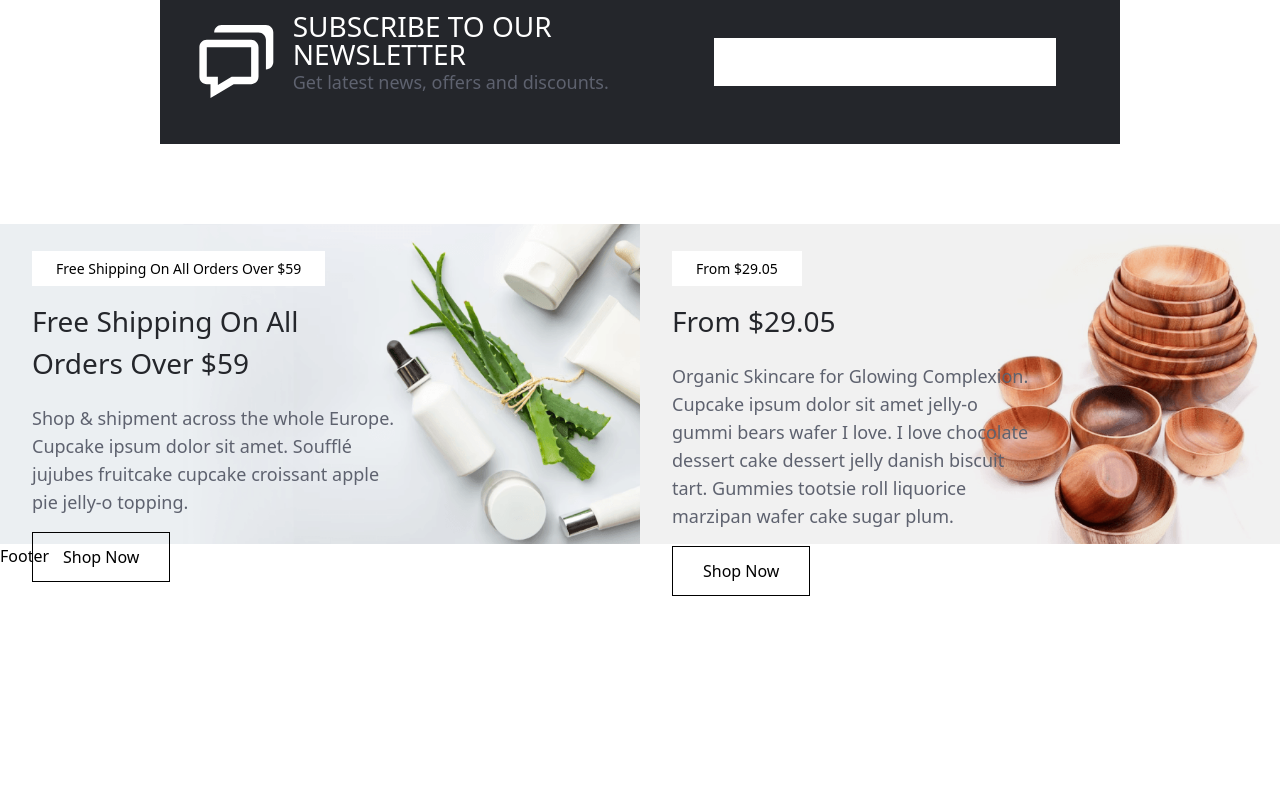
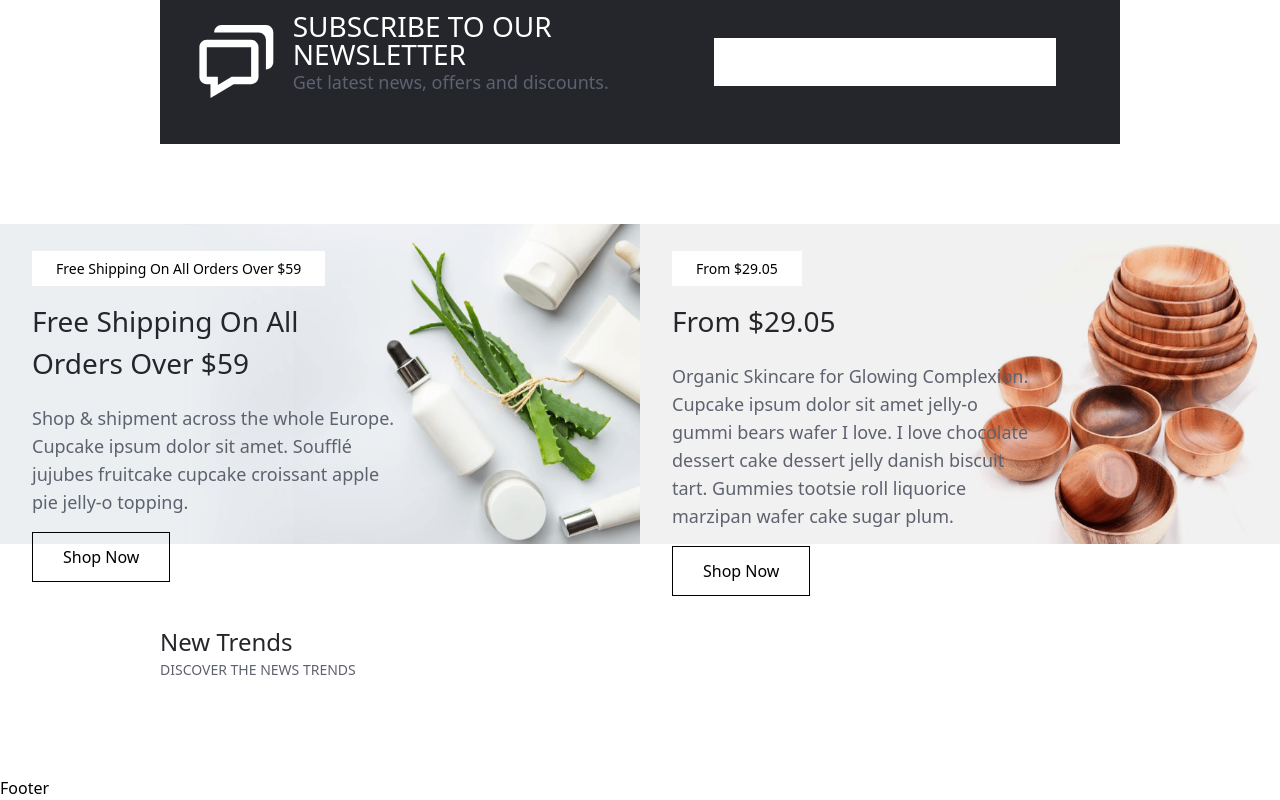
Before and after one commit to gabriellamsa/ecommerce-website, a React (Vite) app: page / in a window 1280 px wide. Shown: the part 3186-3986 px from the top of the page. Before the commit the page ends 3814 px from the top, so only its background shows below. Built offline with nearby package versions, Linux system fonts and the light colour scheme.

Commit message:
commit: add ProductSlide component to display new trends section

```diff
--- /dev/null
+++ b/src/components/product/ProductSlide.jsx
@@ -0,0 +1,16 @@
+import { BodyOne, Title } from "../common/CustomComponents";
+
+export const ProductSlide = () => {
+  return (
+    <>
+      <section className="py-20 bg-white slideproduct">
+        <div className="container">
+          <Title level={4}>New Trends</Title>
+          <div className="flex items-center gap-3 uppercase">
+            <BodyOne className="text-sm">DISCOVER THE NEWS TRENDS</BodyOne>
+          </div>
+        </div>
+      </section>
+    </>
+  );
+};
--- a/src/router/index.js
+++ b/src/router/index.js
@@ -1,3 +1,5 @@
+export { ProductSlide } from "../components/product/ProductSlide";
+
 export { Banner } from "../components/product/Banner";
 
 export { ShippingInfo } from "../components/product/ShippingInfo";
--- a/src/screen/home/Home.jsx
+++ b/src/screen/home/Home.jsx
@@ -1,4 +1,10 @@
-import { Banner, Hero, Product, ShippingInfo } from "../../router";
+import {
+  Banner,
+  Hero,
+  Product,
+  ProductSlide,
+  ShippingInfo,
+} from "../../router";
 
 export const Home = () => {
   return (
@@ -7,6 +13,7 @@ export const Home = () => {
       <Product />
       <ShippingInfo />
       <Banner />
+      <ProductSlide />
     </>
   );
 };
```
